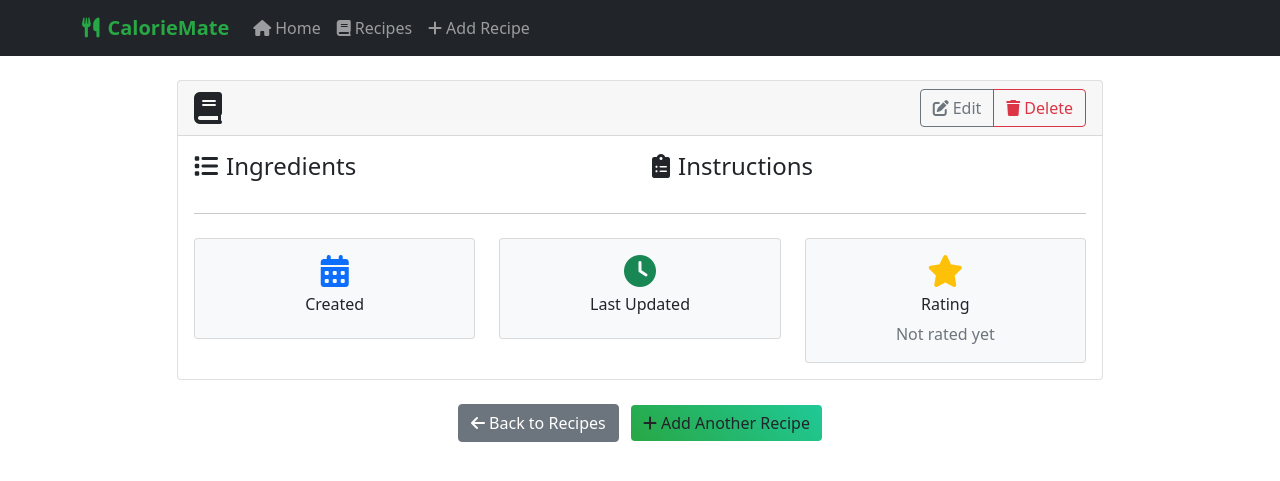
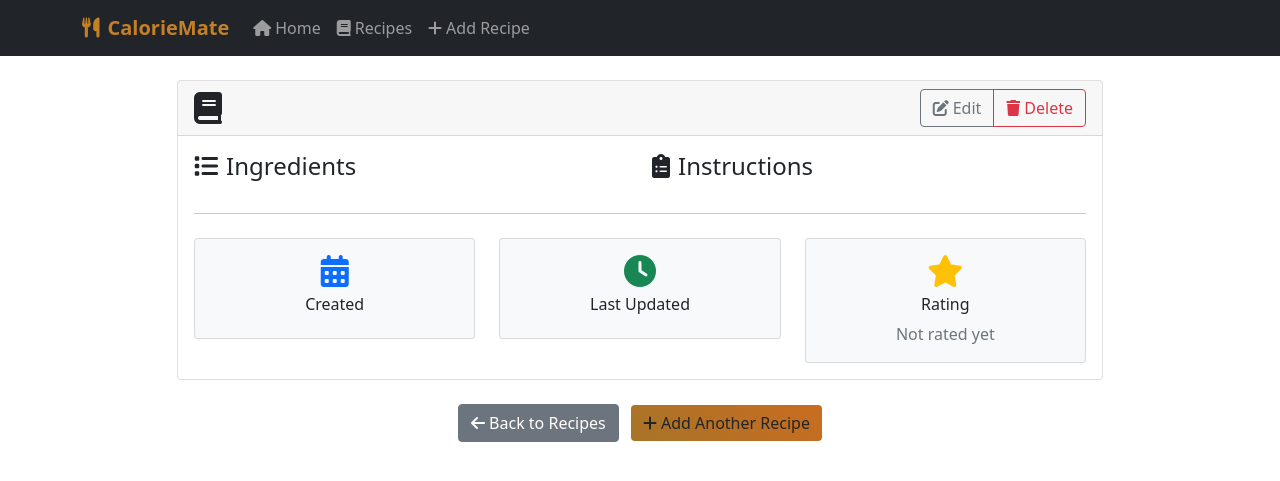
Before and after one commit to michaelfournier064/calorie-mate, a Python web app: template templates/view_recipe.html in a window 1280 px wide. Shown: the top 481 px of the page. Run offline with Jinja, Linux system fonts and the light colour scheme; the template is opened without the code that fills it, so the values that code supplies are empty.

Commit message:
Simple color updates for testing
title explains the only changes

```diff
--- a/templates/base.html
+++ b/templates/base.html
@@ -9,7 +9,7 @@
     <style>
         .navbar-brand {
             font-weight: bold;
-            color: #28a745 !important;
+            color: #c48027 !important;
         }
         .recipe-card {
             transition: transform 0.2s;
@@ -18,11 +18,11 @@
             transform: translateY(-2px);
         }
         .btn-recipe {
-            background: linear-gradient(45deg, #28a745, #20c997);
+            background: linear-gradient(45deg, #a77428, #c96c20);
             border: none;
         }
         .btn-recipe:hover {
-            background: linear-gradient(45deg, #218838, #1ea085);
+            background: linear-gradient(45deg, #c96f25, #a0581e);
         }
     </style>
 </head>
--- a/templates/view_recipe.html
+++ b/templates/view_recipe.html
@@ -99,9 +99,9 @@
 <style>
 .ingredient-item, .instruction-item {
     padding: 0.5rem;
-    background: #f8f9fa;
+    background: #e07a14;
     border-radius: 0.375rem;
-    border-left: 3px solid #007bff;
+    border-left: 3px solid #ff6600;
 }
 
 .instruction-item .badge {
```
